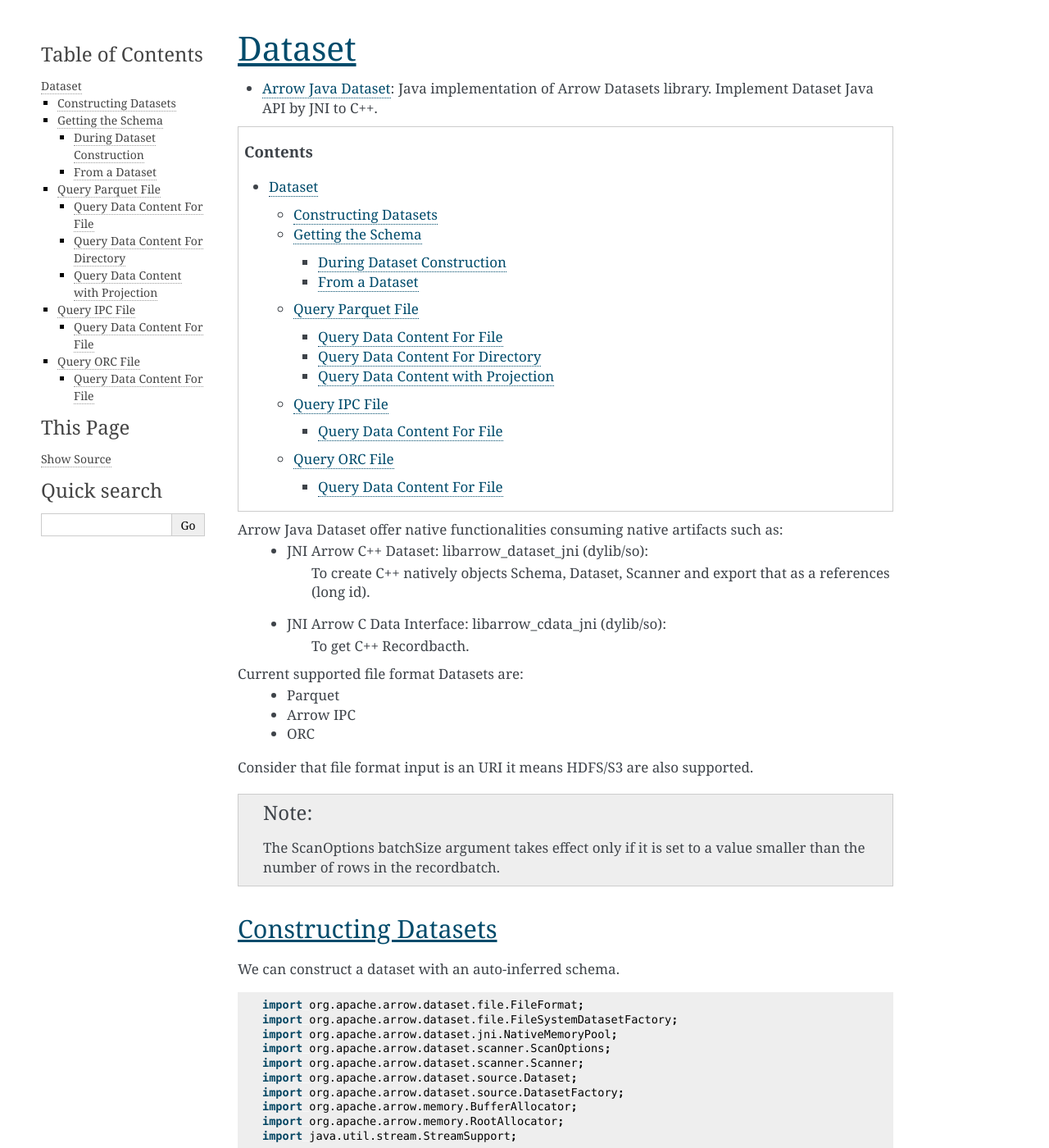
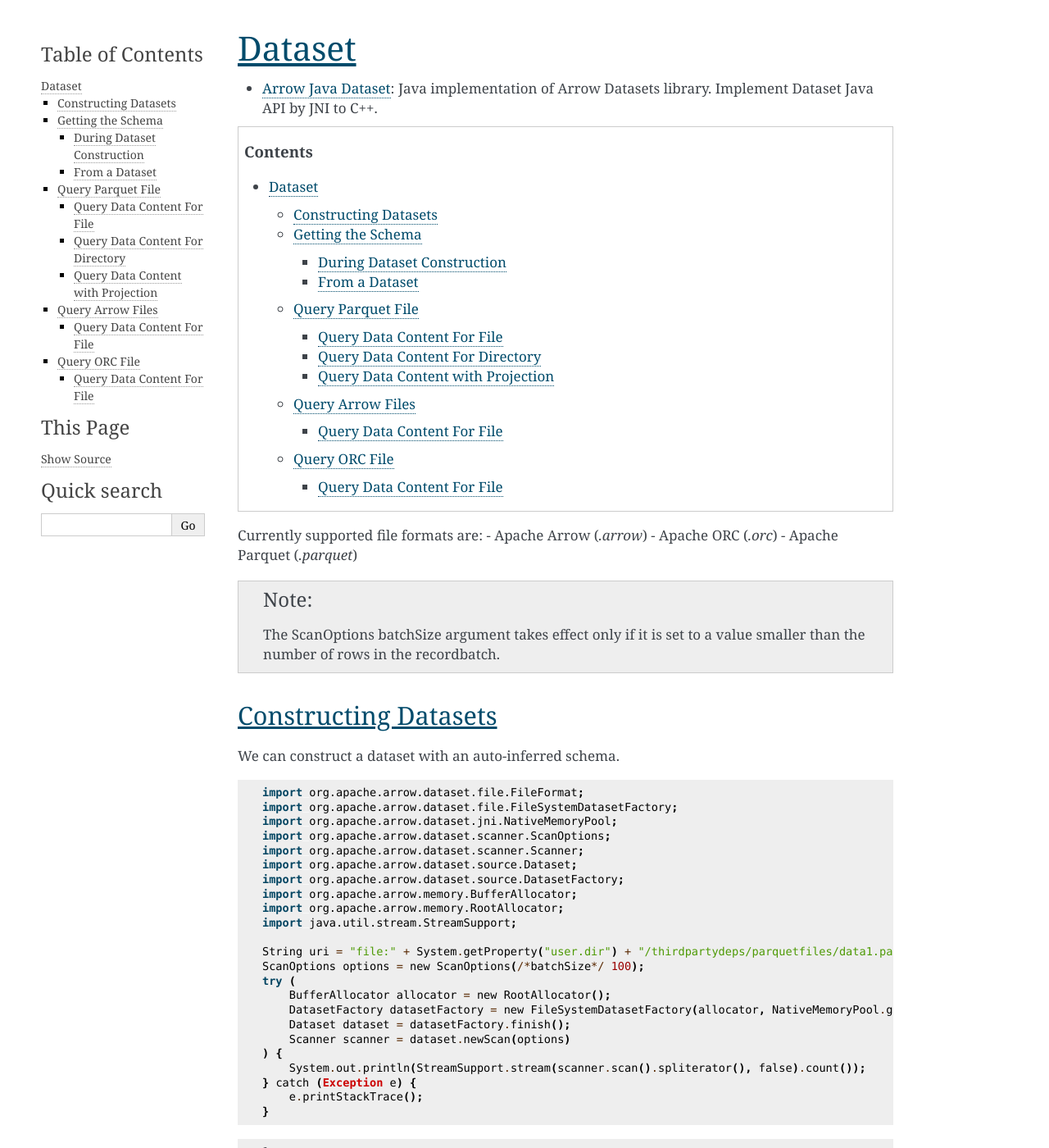
Before and after one commit to apache/arrow-cookbook, a Sphinx documentation site: the page built from java/source/dataset.rst, in a window 1280 px wide and 1400 px high. Shown: the whole window at 82% size. Built offline with Sphinx 7.4.7, drawn with Linux system fonts in a browser that asks for light colours; pages that are not in the unit, such as notebooks, are missing from menus; some of the changed text lies outside the part shown.

Commit message:
Apply suggestions from code review
Co-authored-by: David Li <li.davidm96@gmail.com>

```diff
--- a/java/source/dataset.rst
+++ b/java/source/dataset.rst
@@ -25,18 +25,10 @@ Dataset
 
 .. contents::
 
-Arrow Java Dataset offer native functionalities consuming native artifacts such as:
-    - JNI Arrow C++ Dataset: libarrow_dataset_jni (dylib/so):
-        To create C++ natively objects Schema, Dataset, Scanner and export that as a references (long id).
-    - JNI Arrow C Data Interface: libarrow_cdata_jni (dylib/so):
-        To get C++ Recordbacth.
-
-Current supported file format Datasets are:
-    - Parquet
-    - Arrow IPC
-    - ORC
-
-Consider that file format input is an URI it means HDFS/S3 are also supported.
+Currently supported file formats are:
+- Apache Arrow (`.arrow`)
+- Apache ORC (`.orc`)
+- Apache Parquet (`.parquet`)
 
 .. note::
 
@@ -419,18 +411,14 @@ In case we need to project only certain columns we could configure ScanOptions w
    Gladis
    Juan
 
-Query IPC File
-==============
+Query Arrow Files
+=================
 
-Let query information for a IPC file.
 
 Query Data Content For File
 ***************************
 
-Reading an IPC file that contains 03 Recordbatch with 03 rows written each one.
-
-In this case, we are configuring ScanOptions batchSize argument equals to 05 rows, it's greater than
-03 rows used on the file, then 03 rows is used on the program execution instead of 05 rows requested.
+Let's read an Arrow file with 3 record batches, each with 3 rows.
 
 .. testcode::
 
@@ -481,12 +469,11 @@ In this case, we are configuring ScanOptions batchSize argument equals to 05 row
 Query ORC File
 ==============
 
-Let query information for a ORC file.
 
 Query Data Content For File
 ***************************
 
-Reading an ORC ZLib compressed file that contains 385 stripe with 5000 rows written each one.
+Let's read an ORC file with zlib compression 385 stripes, each with 5000 rows.
 
 .. code-block::
 
```
Also changed, not shown: other parts of java/source/dataset.rst (+1 -1 lines).
